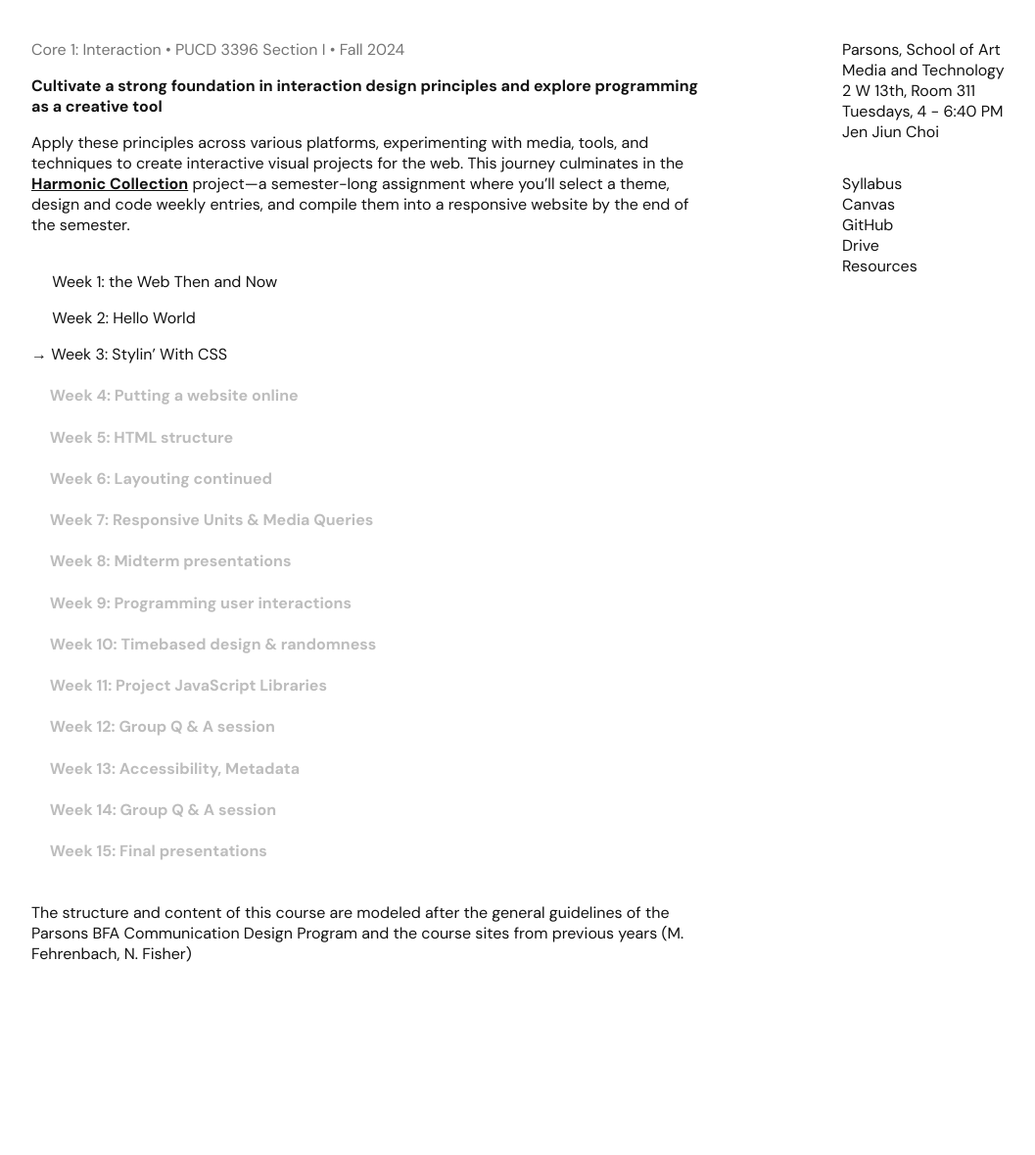
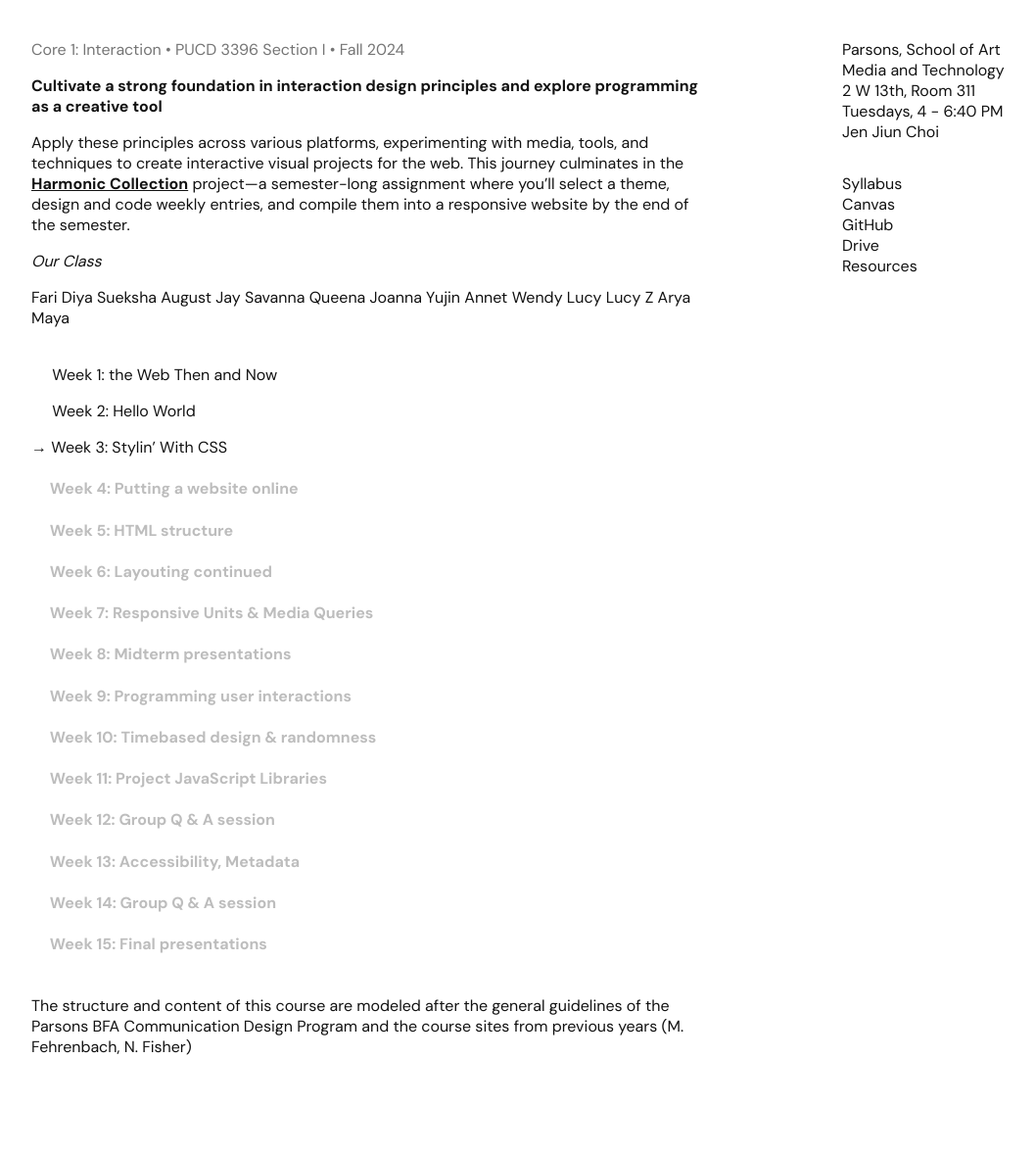
Before and after one commit to core1-interaction/core1-interaction.github.io, a Jekyll site: the page built from index.md, in a window 1280 px wide. Shown: the whole page at 98% size, without its empty margins (108-1165 px from the left). Built offline with Jekyll 4.4.1, drawn with Linux system fonts in a browser that asks for light colours; before the commit the page ends 1084 px from its top, so only the background shows below that.

Commit message:
Update index.md

```diff
--- a/index.md
+++ b/index.md
@@ -7,7 +7,25 @@ title: Core 1 Interaction
 
 **Cultivate a strong foundation in interaction design principles and explore programming as a creative tool**
 
-Apply these principles across various platforms, experimenting with media, tools, and techniques to create interactive visual projects for the web. This journey culminates in the [**<u>Harmonic Collection</u>**](project.md) project—a semester-long assignment where you'll select a theme, design and code weekly entries, and compile them into a responsive website by the end of the semester.<br><br>
+Apply these principles across various platforms, experimenting with media, tools, and techniques to create interactive visual projects for the web. This journey culminates in the [**<u>Harmonic Collection</u>**](project.md) project—a semester-long assignment where you'll select a theme, design and code weekly entries, and compile them into a responsive website by the end of the semester.
+
+*Our Class*
+
+[Fari]()
+[Diya]()
+[Sueksha]()
+[August]()
+[Jay](jjy030404.github.io)
+[Savanna](https://savannakuo1.github.io)
+[Queena](https://queena725.github.io)
+[Joanna](pakj190.github.io)
+[Yujin](https://yseo05.github.io)
+[Annet](https://avt20000.github.io/annetvantilburg/)
+[Wendy](https://yran-1210.github.io)
+[Lucy](http://weil129.github.io/)
+[Lucy Z]()
+[Arya](https://aryayang1025.github.io/)
+[Maya](https://maya-ye-510.github.io/)<br><br>
 
 &nbsp;&nbsp;&nbsp;&nbsp;&nbsp;[Week 1: the Web Then and Now](week1.md)
 
```
